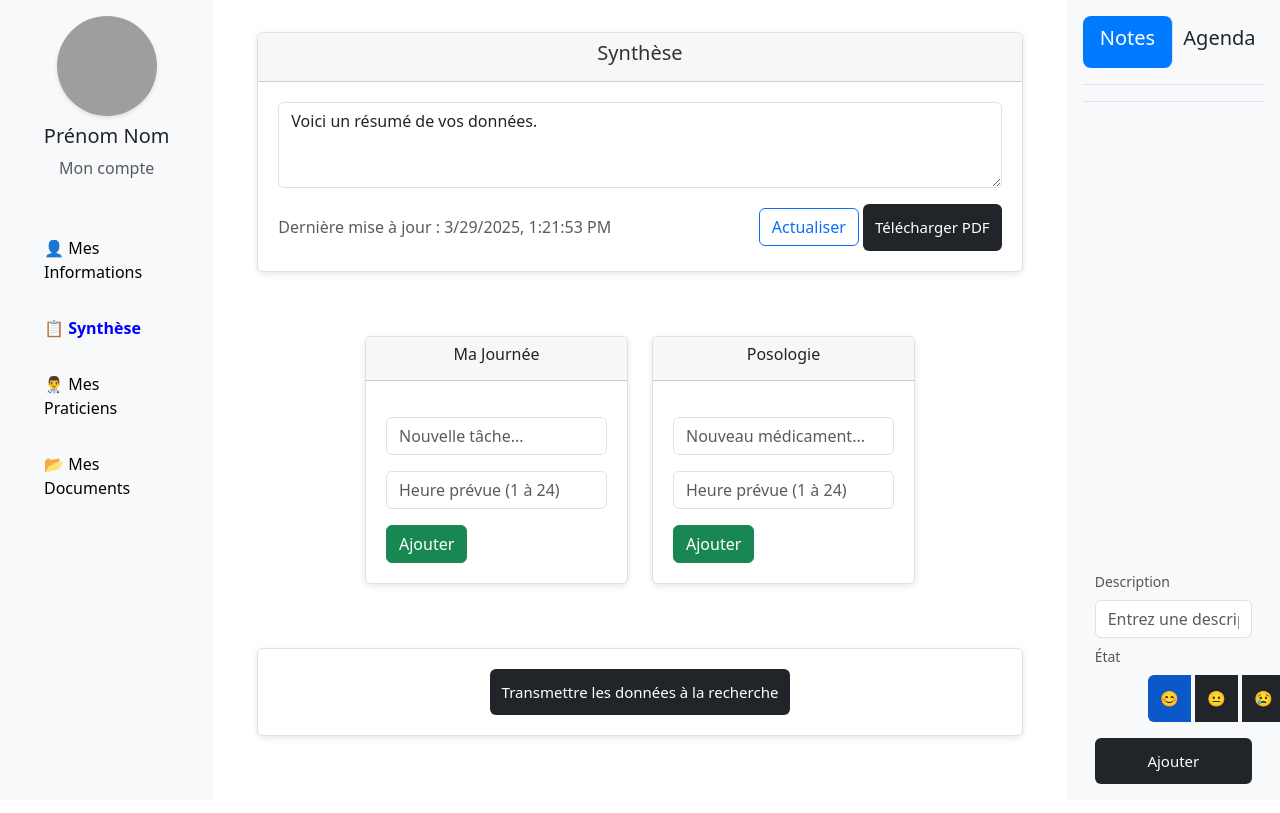
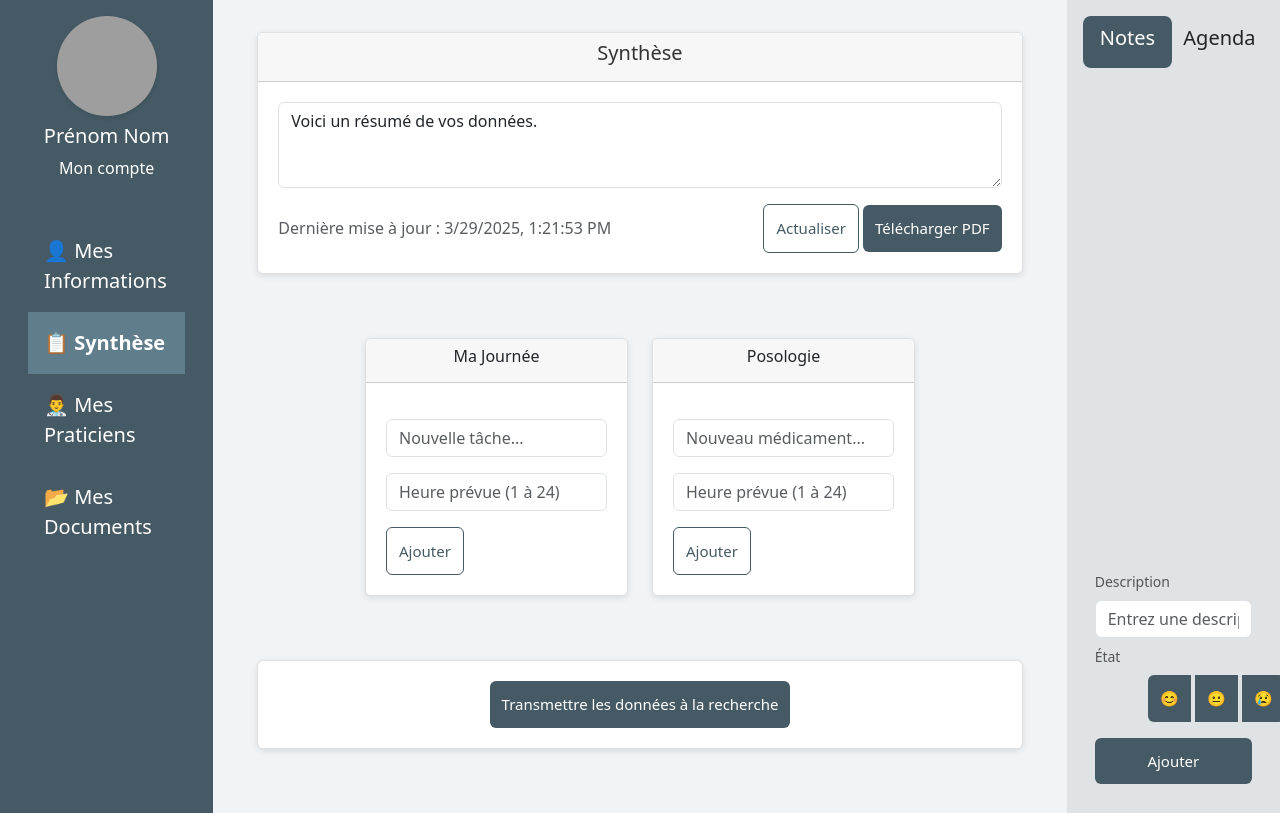
Before and after one commit to nonotor67/hhc-2025, a React (Vite) app in the folder neurocare-v2/: page /patients/synthesis in a window 1280 px wide. Built offline with nearby package versions, Linux system fonts and the light colour scheme; grey boxes are pictures that could not be loaded.

Commit message:
fix color

```diff
--- a/neurocare-v2/src/App.css
+++ b/neurocare-v2/src/App.css
@@ -5,7 +5,7 @@
 
 /* En-tête et conteneurs principaux */
 .App-header {
-    background-color: #0D373A;
+  background-color: #0d373a;
   min-height: 100vh;
   display: flex;
   flex-direction: column;
@@ -89,9 +89,10 @@
 
 /* Styles spécifiques par bouton */
 .left {
-    background-color: #399EAE;
-    color: #0D373A;
-    margin-right: 100px;
+  background-color: transparent;
+  border: 1px solid #ffffff;
+  color: #ffffff;
+  margin-right: 50px;
 }
 
 .left:hover {
@@ -99,10 +100,80 @@
 }
 
 .right {
-    background-color: #72B9C3;
-    color: #0D373A;
+  background-color: transparent;
+  border: 1px solid #ffffff;
+  color: #ffffff;
+  margin-left: 50px;
 }
 
 .right:hover {
   background-color: #61dafb;
 }
+
+/* Personnalisation de la couleur du bouton principal Bootstrap */
+.btn-primary {
+  background-color: #455a64 !important;
+  border-color: #455a64 !important;
+}
+
+.btn-primary:hover,
+.btn-primary:focus,
+.btn-primary:active {
+  background-color: #37474f !important;
+  border-color: #37474f !important;
+}
+
+.btn-secondary {
+  background-color: transparent !important;
+  border-color: #455a64 !important;
+  color: #455a64 !important;
+}
+
+.btn-secondary:hover,
+.btn-secondary:focus,
+.btn-secondary:active {
+  background-color: #455a64 !important;
+  border-color: #455a64 !important;
+  color: #ffffff !important;
+}
+
+/* Styles pour les boutons avec émojis */
+.btn-with-emoji {
+  display: flex;
+  align-items: center;
+  justify-content: space-between;
+  padding: 0.5rem 1rem;
+  gap: 0.5rem;
+}
+
+.btn-with-emoji .emoji-left {
+  margin-right: auto;
+}
+
+.btn-with-emoji .emoji-right {
+  margin-left: auto;
+}
+
+/* Styles pour la barre de droite avec émojis */
+.right-bar-emoji {
+  display: flex;
+  align-items: center;
+  justify-content: space-between;
+  width: 100%;
+  padding: 0.5rem 1rem;
+}
+
+.right-bar-emoji .emoji-container {
+  display: flex;
+  justify-content: space-between;
+  width: 100%;
+  gap: 1rem;
+}
+
+.right-bar-emoji .emoji-item {
+  flex: 1;
+  display: flex;
+  justify-content: center;
+  align-items: center;
+  font-size: 1.5rem;
+}
--- /dev/null
+++ b/neurocare-v2/src/Layout.css
@@ -0,0 +1,11 @@
+.right-sidebar {
+  background-color: #455a64;
+}
+
+.middle-content {
+  background-color: #f0f4f7;
+}
+
+.left-sidebar {
+  background-color: #dfe3e5;
+}
--- a/neurocare-v2/src/Layout.tsx
+++ b/neurocare-v2/src/Layout.tsx
@@ -4,17 +4,19 @@ import PatientLeftSidebar from "./components/PatientLeftSidebar";
 import PatientRightSidebar from "./components/PatientRightSidebar";
 import { Outlet } from "react-router-dom";
 
+import "./Layout.css";
+
 const Layout: React.FC = () => {
   return (
     <Container fluid className="vh-100 d-flex flex-column">
       <Row>
-        <Col xs={2} className="bg-light">
+        <Col xs={2} className="right-sidebar">
           <PatientLeftSidebar />
         </Col>
-        <Col xs={8} className="content">
+        <Col xs={8} className="content middle-content">
           <Outlet />
         </Col>
-        <Col xs={2} className="bg-light">
+        <Col xs={2} className="left-sidebar">
           <PatientRightSidebar />
         </Col>
       </Row>
--- a/neurocare-v2/src/components/PatientLeftSidebar.tsx
+++ b/neurocare-v2/src/components/PatientLeftSidebar.tsx
@@ -6,8 +6,12 @@ const PatientLeftSidebar: React.FC = () => {
   const defaultFirstName = import.meta.env.VITE_DEFAULT_FIRSTNAME || "Prénom";
   const defaultLastName = import.meta.env.VITE_DEFAULT_LASTNAME || "Nom";
 
-  const [firstName, setFirstName] = useState(() => localStorage.getItem("firstName") || defaultFirstName);
-  const [lastName, setLastName] = useState(() => localStorage.getItem("lastName") || defaultLastName);
+  const [firstName, setFirstName] = useState(
+    () => localStorage.getItem("firstName") || defaultFirstName
+  );
+  const [lastName, setLastName] = useState(
+    () => localStorage.getItem("lastName") || defaultLastName
+  );
 
   // Écouter les changements dans le localStorage
   useEffect(() => {
@@ -16,8 +20,8 @@ const PatientLeftSidebar: React.FC = () => {
       setLastName(localStorage.getItem("lastName") || defaultLastName);
     };
 
-    window.addEventListener('storage', handleStorageChange);
-    return () => window.removeEventListener('storage', handleStorageChange);
+    window.addEventListener("storage", handleStorageChange);
+    return () => window.removeEventListener("storage", handleStorageChange);
   }, [defaultFirstName, defaultLastName]);
 
   const navLinks = [
@@ -28,7 +32,7 @@ const PatientLeftSidebar: React.FC = () => {
   ];
 
   return (
-    <Col className="bg-light vh-100 d-flex flex-column p-3">
+    <Col className="right-sidebar vh-100 d-flex flex-column p-3">
       <div className="text-center mb-4">
         <img
           src="https://imgs.search.brave.com/LiuI83vxS82ZNllheTy12yvXkniiyov184EFUIuThsE/rs:fit:860:0:0:0/g:ce/aHR0cHM6Ly9pLnBp/bmltZy5jb20vb3Jp/Z2luYWxzLzYxL2Y3/LzVlLzYxZjc1ZWE5/YTY4MGRlZjJlZDFj/NjkyOWZlNzVhZWVl/LmpwZw"
@@ -37,8 +41,10 @@ const PatientLeftSidebar: React.FC = () => {
           className="rounded-circle mb-2"
           style={{ width: "100px", height: "100px" }}
         />
-        <h5>{firstName} {lastName}</h5>
-        <p className="text-muted">Mon compte</p>
+        <h5 className="text-white">
+          {firstName} {lastName}
+        </h5>
+        <p className="text-white">Mon compte</p>
       </div>
 
       <Nav className="flex-column">
@@ -49,7 +55,9 @@ const PatientLeftSidebar: React.FC = () => {
             className="nav-link py-3"
             style={({ isActive }) => ({
               fontWeight: isActive ? "bold" : "normal",
-              color: isActive ? "blue" : "black",
+              color: "white",
+              backgroundColor: isActive ? "#607d8b" : "transparent",
+              fontSize: "20px",
             })}
           >
             {label}
--- a/neurocare-v2/src/components/PatientRightSidebar.css
+++ b/neurocare-v2/src/components/PatientRightSidebar.css
@@ -1,3 +1,7 @@
+.right-sidebar {
+  background-color: #dfe3e5;
+}
+
 .tab {
   cursor: pointer;
   padding: 10px;
@@ -10,7 +14,7 @@
 }
 
 .tab.active {
-  background: #007bff;
+  background: #455a64;
   color: white;
 }
 
--- a/neurocare-v2/src/components/PatientRightSidebar.tsx
+++ b/neurocare-v2/src/components/PatientRightSidebar.tsx
@@ -76,7 +76,7 @@ const PatientRightSidebar: React.FC = () => {
   };
 
   return (
-    <Col className="bg-light vh-100 d-flex flex-column p-3">
+    <Col className="vh-100 d-flex flex-column p-3">
       <Row className="text-center mb-3 border-bottom">
         <Col
           xs={6}
@@ -151,13 +151,25 @@ const PatientRightSidebar: React.FC = () => {
                     value={newNote.etat}
                     onChange={handleEtatChange}
                   >
-                    <ToggleButton id="happy" value="😊" className="emoji-btn">
+                    <ToggleButton
+                      id="happy"
+                      value="😊"
+                      className="emoji-btn left"
+                    >
                       😊
                     </ToggleButton>
-                    <ToggleButton id="neutral" value="😐" className="emoji-btn">
+                    <ToggleButton
+                      id="neutral"
+                      value="😐"
+                      className="emoji-btn middle"
+                    >
                       😐
                     </ToggleButton>
-                    <ToggleButton id="sad" value="😢" className="emoji-btn">
+                    <ToggleButton
+                      id="sad"
+                      value="😢"
+                      className="emoji-btn right"
+                    >
                       😢
                     </ToggleButton>
                   </ToggleButtonGroup>
--- a/neurocare-v2/src/pages/synthesis.tsx
+++ b/neurocare-v2/src/pages/synthesis.tsx
@@ -10,7 +10,10 @@ interface CheckItem {
 }
 
 const Synthese: React.FC = () => {
-  const [summaryText, setSummaryText] = useState(() => localStorage.getItem("summaryText") || "Voici un résumé de vos données.");
+  const [summaryText, setSummaryText] = useState(
+    () =>
+      localStorage.getItem("summaryText") || "Voici un résumé de vos données."
+  );
   const [lastUpdated, setLastUpdated] = useState(new Date().toLocaleString());
 
   const [dayTasks, setDayTasks] = useState<CheckItem[]>(() => {
@@ -100,7 +103,9 @@ const Synthese: React.FC = () => {
   };
 
   const handleResearchSubmit = () => {
-    alert("Vos données ont été transmises à la recherche !\n\nMerci de votre confiance !");
+    alert(
+      "Vos données ont été transmises à la recherche !\n\nMerci de votre confiance !"
+    );
   };
 
   return (
@@ -118,12 +123,23 @@ const Synthese: React.FC = () => {
               onChange={(e) => setSummaryText(e.target.value)}
             />
           </Form.Group>
-          <div style={{ display: "flex", justifyContent: "space-between", alignItems: "center" }}>
-            <div className="text-muted">Dernière mise à jour : {lastUpdated}</div>
+          <div
+            style={{
+              display: "flex",
+              justifyContent: "space-between",
+              alignItems: "center",
+            }}
+          >
+            <div className="text-muted">
+              Dernière mise à jour : {lastUpdated}
+            </div>
             <div>
-              <Button variant="outline-primary" onClick={() => setLastUpdated(new Date().toLocaleString())}>
+              <Button
+                className="btn-secondary"
+                onClick={() => setLastUpdated(new Date().toLocaleString())}
+              >
                 Actualiser
-              </Button>{' '}
+              </Button>{" "}
               <Button variant="primary" onClick={handlePDFDownload}>
                 Télécharger PDF
               </Button>
@@ -156,7 +172,11 @@ const Synthese: React.FC = () => {
                       </div>
                     </div>
                     {task.checked && (
-                      <Button variant="outline-danger" size="sm" onClick={() => deleteTask(index)}>
+                      <Button
+                        variant="outline-danger"
+                        size="sm"
+                        onClick={() => deleteTask(index)}
+                      >
                         Supprimer
                       </Button>
                     )}
@@ -180,7 +200,7 @@ const Synthese: React.FC = () => {
                   onChange={(e) => setTaskHour(e.target.value)}
                   placeholder="Heure prévue (1 à 24)"
                 />
-                <Button variant="success" onClick={addTask}>
+                <Button className="btn-secondary" onClick={addTask}>
                   Ajouter
                 </Button>
               </Form>
@@ -211,7 +231,11 @@ const Synthese: React.FC = () => {
                       </div>
                     </div>
                     {med.checked && (
-                      <Button variant="outline-danger" size="sm" onClick={() => deleteMedication(index)}>
+                      <Button
+                        variant="outline-danger"
+                        size="sm"
+                        onClick={() => deleteMedication(index)}
+                      >
                         Supprimer
                       </Button>
                     )}
@@ -235,7 +259,7 @@ const Synthese: React.FC = () => {
                   onChange={(e) => setMedicationHour(e.target.value)}
                   placeholder="Heure prévue (1 à 24)"
                 />
-                <Button variant="success" onClick={addMedication}>
+                <Button className="btn-secondary" onClick={addMedication}>
                   Ajouter
                 </Button>
               </Form>
```
Lines whose indentation alone changed are shown as unchanged.
